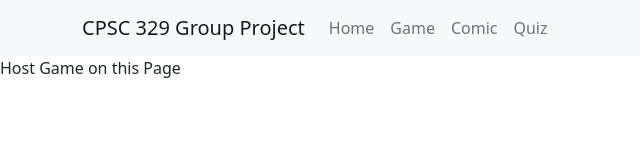
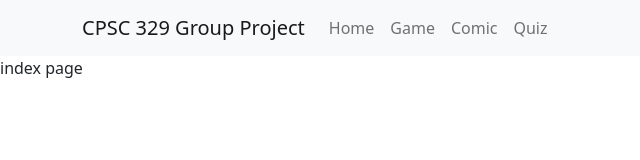
Before and after one commit to ae4sri/329groupproject, a React (Create React App) app: page /game in a window 1280 px wide. Shown: the top 160 px of the page, without its empty margins (0-640 px from the left). Built offline with nearby package versions, Linux system fonts and the light colour scheme.

Commit message:
Add some mock pages to be filled in later

```diff
--- a/src/App.js
+++ b/src/App.js
@@ -1,5 +1,9 @@
 import { BrowserRouter as Router, Routes, Route } from 'react-router-dom'
 import { NavBar } from './components/NavBar';
+import { IndexPage } from './components/Pages/IndexPage';
+import { ComicPage } from './components/Pages/ComicPage'
+import { GamePage } from './components/Pages/GamePage'
+import { QuizPage } from './components/Pages/QuizPage'
 import 'bootstrap/dist/css/bootstrap.css';
 
 const App = () => {
@@ -10,13 +14,13 @@ const App = () => {
     <Router>
         <Routes>
 
-          <Route path="/game" element={<p>Host Game on this Page</p>} />
+          <Route path="/game" element={<IndexPage />} />
 
-          <Route path="/comic" element={<p>Put the comic here</p>} />
+          <Route path="/comic" element={<ComicPage />} />
 
-          <Route path="/quiz" element={<p>Put the quiz here</p>} />
+          <Route path="/quiz" element={<QuizPage />} />
 
-          <Route path="/" element={<p>This is our home page</p>} />
+          <Route path="/" element={<IndexPage />} />
 
         </Routes>
       </Router>
--- /dev/null
+++ b/src/components/Pages/ComicPage.js
@@ -0,0 +1,5 @@
+export const ComicPage = () => {
+  return (
+    <p>comic page</p>
+  )
+}
--- /dev/null
+++ b/src/components/Pages/GamePage.js
@@ -0,0 +1,5 @@
+export const GamePage = () => {
+  return (
+    <p>game page</p>
+  )
+}
--- /dev/null
+++ b/src/components/Pages/IndexPage.js
@@ -0,0 +1,5 @@
+export const IndexPage = () => {
+  return (
+    <p>index page</p>
+  )
+}
--- /dev/null
+++ b/src/components/Pages/QuizPage.js
@@ -0,0 +1,5 @@
+export const QuizPage = () => {
+  return (
+    <p>quiz page</p>
+  )
+}
```
